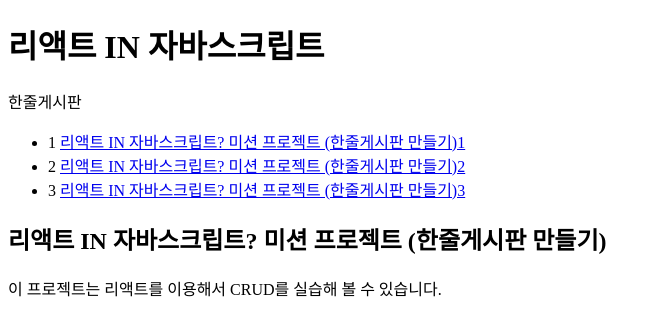
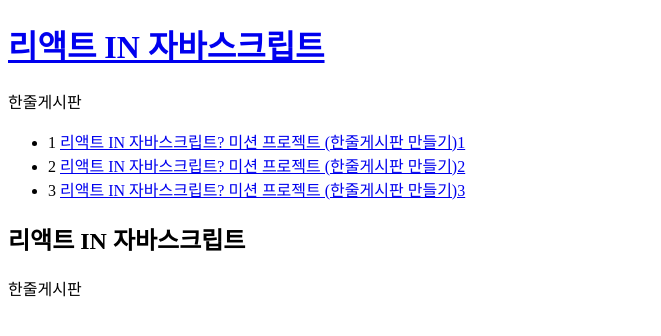
Before and after one commit to miniplugin/miniplugin.github.io_react, a React (Create React App) app in the folder app/: page / in a window 1280 px wide. Shown: the top 336 px of the page, without its empty margins (0-661 px from the left). Built offline with nearby package versions, Linux system fonts and the light colour scheme.

Commit message:
이벤트함수-state상태데이터-props속성-render함수의 관계처리

```diff
--- a/app/src/App.js
+++ b/app/src/App.js
@@ -18,6 +18,8 @@ class App extends Component {
     super (props); //부모클래스-Component의 props속성을 사용하겠다고 선언, 이후 부터 this 키워드 사용가능
     //부모클래스 props속성의 state값 초기화
     this.state = {
+      mode: 'default', //변수에 초기값 지정
+      //selected_boardView_id: 2, //선택한 게시물 번호 강제로 초기화 할때,
       headerBanner: {title: '리액트 IN 자바스크립트', sub: '한줄게시판'}, //1차원 배열 json 데이터
       boardList: [
         //2차원 배열 json 데이터
@@ -39,19 +41,65 @@ class App extends Component {
       ],
     };
   }
+  //props-state의 값이 바뀌면 html을 그리는 함수 render 자동으로 재 실행됨
   render () {
+    console.log ('render()안에서 this는 콤포넌트 모듈 자신을 가리킨다.', this);
+    var _title, _desc = null;
+    if (this.state.mode === 'default') {
+      _title = this.state.headerBanner.title;
+      _desc = this.state.headerBanner.sub;
+    } else if (this.state.mode === 'read') {
+      var i = 0;
+      while (i < this.state.boardList.length) {
+        var data = this.state.boardList[i];
+        if (data.id === this.state.selected_boardView_id) {
+          _title = data.title;
+          _desc = data.desc;
+          break;
+        }
+        i = i + 1;
+      }
+      //초기값 강제로 줄때(아래)
+      /* _title = this.state.boardList[0].title;
+      _desc = this.state.boardList[0].desc; */
+    }
     //constructor (props) 부모클래스의 초기화한 값을 아래 태그의 속성(props)에 this값으로 전달
     return (
       <div className="App">
         <HeaderBanner
           title={this.state.headerBanner.title}
           sub={this.state.headerBanner.sub}
+          onChangePage={function () {
+            //alert ('HeaderBanner');//디버그
+            this.setState ({mode: 'default'});
+          }.bind (this)}
         />
-        <BoardList data={this.state.boardList} />
-        <BoardView
-          title="리액트 IN 자바스크립트? 미션 프로젝트 (한줄게시판 만들기)"
-          desc="이 프로젝트는 리액트를 이용해서 CRUD를 실습해 볼 수 있습니다."
+        {/* <header>
+          <h1>
+            <a
+              href="/"
+              onClick={function (e) {
+                console.log (e);
+                e.preventDefault ();
+                //this.state.mode = 'read';//작동않됨.
+                this.setState ({mode: 'default'});
+                //debugger; //크롬 개발자도구 Sources 에서 현재 라인에서 멈춤
+              }.bind (this)} //함수내에서 this사용시 bind 로 주입필요
+            >
+              {this.state.headerBanner.title}
+            </a>
+          </h1>
+          {this.state.headerBanner.sub}
+        </header> */}
+        <BoardList
+          onChangePage={function (id) {
+            //alert ('BoardList');//디버그
+            //debugger;크롬 디버거연동
+            this.setState ({mode: 'read', selected_boardView_id: Number (id)});
+          }.bind (this)}
+          data={this.state.boardList}
         />
+        <BoardView title={_title} desc={_desc} />
       </div>
     );
   }
--- a/app/src/components/BoardList.js
+++ b/app/src/components/BoardList.js
@@ -1,6 +1,7 @@
 import React, {Component} from 'react';
 class BoardList extends Component {
   render () {
+    console.log ('render()안에서 this는 콤포넌트 모듈 자신을 가리킨다.', this);
     //출력 데이터 처리
     var lists = [];
     var data = this.props.data;
@@ -10,7 +11,18 @@ class BoardList extends Component {
         //반복구문 key값-고유값 처리
         <li key={data[i].id}>
           <span>{data[i].id} </span>
-          <a href={'/board/' + data[i].id}>{data[i].title}</a>
+          <a
+            href={'/board/' + data[i].id}
+            data-id={data[i].id} //이 부분을 사용하지 않는다면, 아래 //주석부분처럼 값을 변경해야 합니다.
+            onClick={function (e) {
+              //(id,e)
+              //debugger;//크롬 디버거연동
+              e.preventDefault ();
+              this.props.onChangePage (e.target.dataset.id);
+            }.bind (this)} //(this, data[i].id)
+          >
+            {data[i].title}
+          </a>
         </li>
       );
       i = i + 1;
--- a/app/src/components/BoardView.js
+++ b/app/src/components/BoardView.js
@@ -1,6 +1,7 @@
 import React, {Component} from 'react';
 class BoardView extends Component {
   render () {
+    console.log ('render()안에서 this는 콤포넌트 모듈 자신을 가리킨다.', this);
     return (
       <article>
         <h2>{this.props.title}</h2>
--- a/app/src/components/HeaderBanner.js
+++ b/app/src/components/HeaderBanner.js
@@ -1,9 +1,20 @@
 import React, {Component} from 'react';
 class HeaderBanner extends Component {
   render () {
+    console.log ('render()안에서 this는 콤포넌트 모듈 자신을 가리킨다.', this);
     return (
       <header>
-        <h1>{this.props.title}</h1>
+        <h1>
+          <a
+            href="/"
+            onClick={function (e) {
+              e.preventDefault ();
+              this.props.onChangePage ();
+            }.bind (this)}
+          >
+            {this.props.title}
+          </a>
+        </h1>
         {this.props.sub}
       </header>
     );
```
Also changed, not shown: 1 other file (tests, documents, lock files or other folders).
